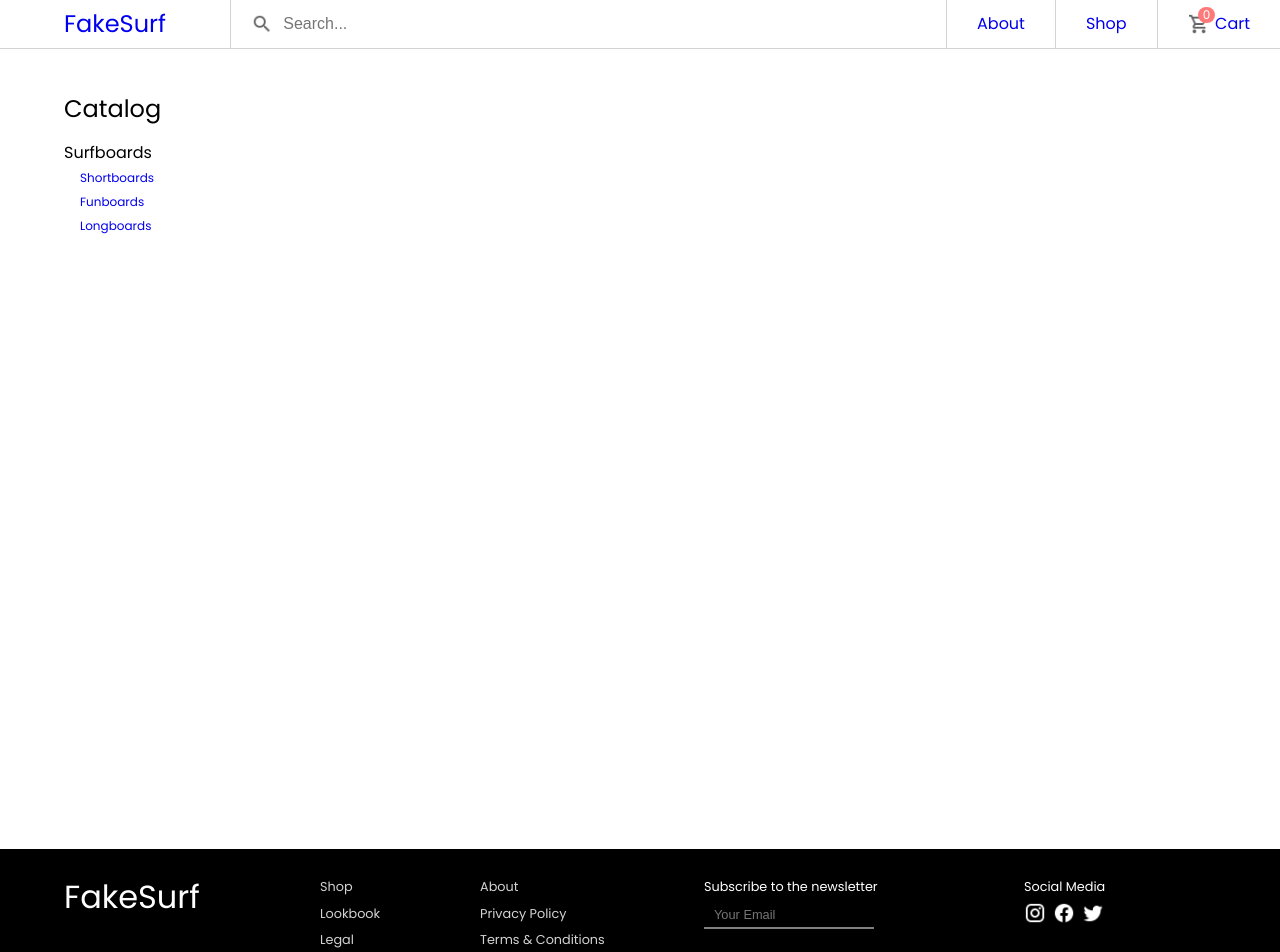
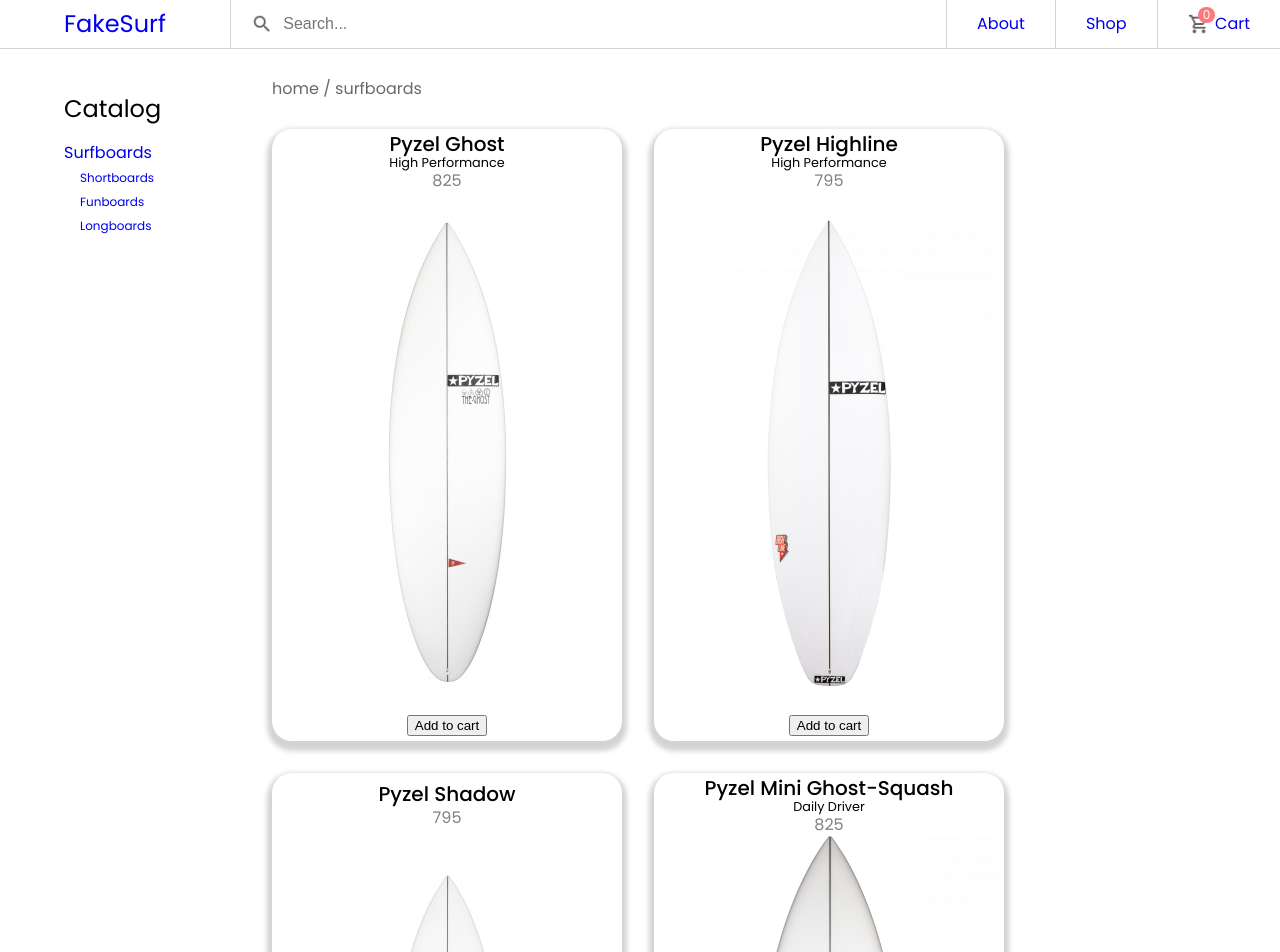
Before and after one commit to isaiahaquino/odin, a React (Create React App) app in the folder Projects/project_shopping-cart/: page /catalog/surfboards in a window 1280 px wide. Shown: the top 952 px of the page. Built offline with nearby package versions, Linux system fonts and the light colour scheme; the HTML template or start-up script is replaced by a standard one.

Commit message:
Project: shopping cart; featured

```diff
--- a/Projects/project_shopping-cart/src/components/CatalogMain.js
+++ b/Projects/project_shopping-cart/src/components/CatalogMain.js
@@ -7,15 +7,22 @@
 
   let boards = [];
 
-  if (props.category === 'shortboards') {
+  if (props.category === 'surfboards') {
+    shortboards.forEach((board) => {
+      boards.push(board);
+    });
+    funboards.forEach((board) => {
+      boards.push(board);
+    });
+  } else if (props.category === 'surfboards / shortboards') {
     boards = shortboards;
-  } else if (props.category === 'funboards') {
+  } else if (props.category === 'surfboards / funboards') {
     boards = funboards;
   }
 
   return (
     <div className='catalogMain'>
-      <h1>home / surfboards / {props.category}</h1>
+      <h1>home / {props.category}</h1>
       <BoardPreview
         boards={boards}
       />
--- a/Projects/project_shopping-cart/src/components/Header.js
+++ b/Projects/project_shopping-cart/src/components/Header.js
@@ -17,7 +17,7 @@
           <Link to='/about'>About</Link>
         </div>
         <div className='nav shop'>
-          <Link to='/catalog'>Shop</Link>
+          <Link to='/catalog/surfboards'>Shop</Link>
         </div>
         <div className='nav cart'>
           <img src={cart} alt=''></img>
--- /dev/null
+++ b/Projects/project_shopping-cart/src/data/featuredBoards.js
@@ -0,0 +1,25 @@
+const featuredBoards = [
+  {
+    name: 'Pyzel Ghost',
+    img: 'pyzel_ghost.jpeg',
+    price: '825',
+    description: 'High Performance',
+    id: '000',
+  },
+  {
+    name: 'Pyzel Shadow',
+    img: 'pyzel_shadow.jpeg',
+    price: '795',
+    description: '',
+    id: '002',
+  },
+  {
+    name: 'Pyzel Phantom',
+    img: 'pyzel_phantom.png',
+    price: '795',
+    description: 'Daily Driver',
+    id: '004',
+  },
+]
+
+export default featuredBoards;
--- a/Projects/project_shopping-cart/src/pages/CatalogPage.js
+++ b/Projects/project_shopping-cart/src/pages/CatalogPage.js
@@ -9,7 +9,7 @@
         <h1>Catalog</h1>
         <ul className='listMain'>
           <li>
-            Surfboards
+            <Link to='surfboards'>Surfboards</Link>
             <ul className='listSub'>
               <li><Link className='catalogLink' style={{textDecoration:'none'}} to='surfboards/shortboards'>Shortboards</Link></li>
               <li><Link className='catalogLink' style={{textDecoration:'none'}} to='surfboards/funboards'>Funboards</Link></li>
@@ -20,19 +20,24 @@
       </div>
 
       <Routes>
+        <Route path='surfboards' element={
+          <CatalogMain
+            category={'surfboards'}
+          />
+        }/>
         <Route path='surfboards/shortboards' element={
           <CatalogMain
-            category={'shortboards'}
+            category={'surfboards / shortboards'}
           />
         }/>
         <Route path='surfboards/funboards' element={
           <CatalogMain
-            category={'funboards'}
+            category={'surfboards / funboards'}
           />
         }/>
         <Route path='surfboards/longboards' element={
           <CatalogMain
-            category={'longboards'}
+            category={'surfboards / longboards'}
           />
         }/>
       </Routes>
--- a/Projects/project_shopping-cart/src/pages/HomePage.js
+++ b/Projects/project_shopping-cart/src/pages/HomePage.js
@@ -1,6 +1,8 @@
 import '../styles/HomePage.css';
 import homebg from '../photos/images/home.jpg';
 import { Link } from 'react-router-dom';
+import BoardPreview from '../components/BoardPreview';
+import featuredBoards from '../data/featuredBoards';
 
 function HomePage(props) {
   return (
@@ -9,15 +11,15 @@
         <img id='homebg' src={homebg} alt=''></img>
         <div>
           <p>Local family owned & operated<br/>surf shop since 1997</p>
-          <button id='shopBtn' type='button'><Link to='/catalog'>Shop</Link></button>
+          <button id='shopBtn' type='button'><Link to='/catalog/surfboards'>Shop</Link></button>
         </div>
       </div>
 
       <div className='featured'>
         <h1>FEATURED PRODUCTS</h1>
-        <div className='featuredContainer'>
-
-        </div>
+        <BoardPreview
+          boards={featuredBoards}
+        />
       </div>
     </div>
   )
--- a/Projects/project_shopping-cart/src/styles/HomePage.css
+++ b/Projects/project_shopping-cart/src/styles/HomePage.css
@@ -23,7 +23,7 @@
   align-items: center;
 }
 
-.featured h1 {
+.featured>h1 {
   font-size: 2rem;
   margin-top: 3rem;
   font-weight: 500;
```
